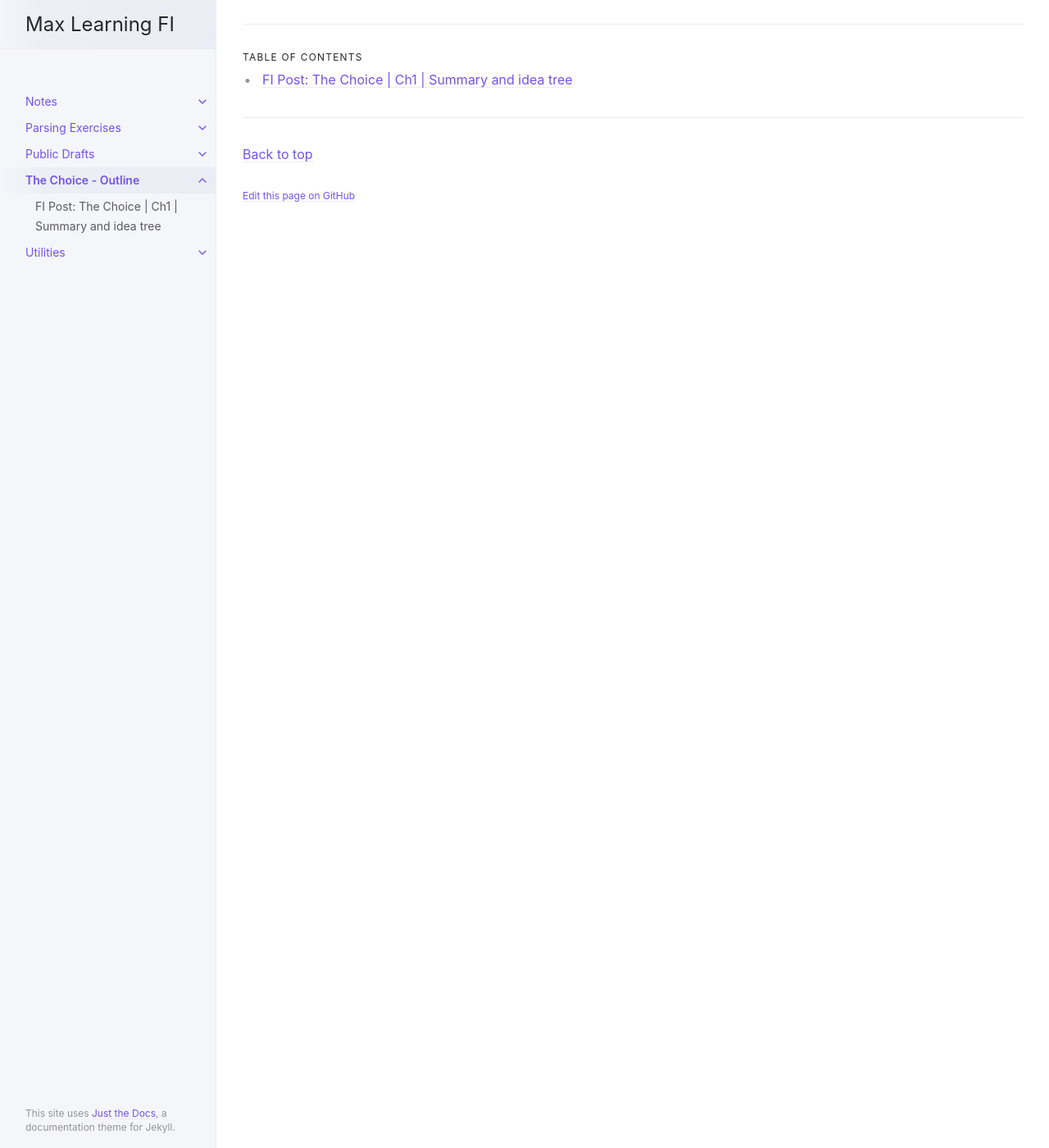
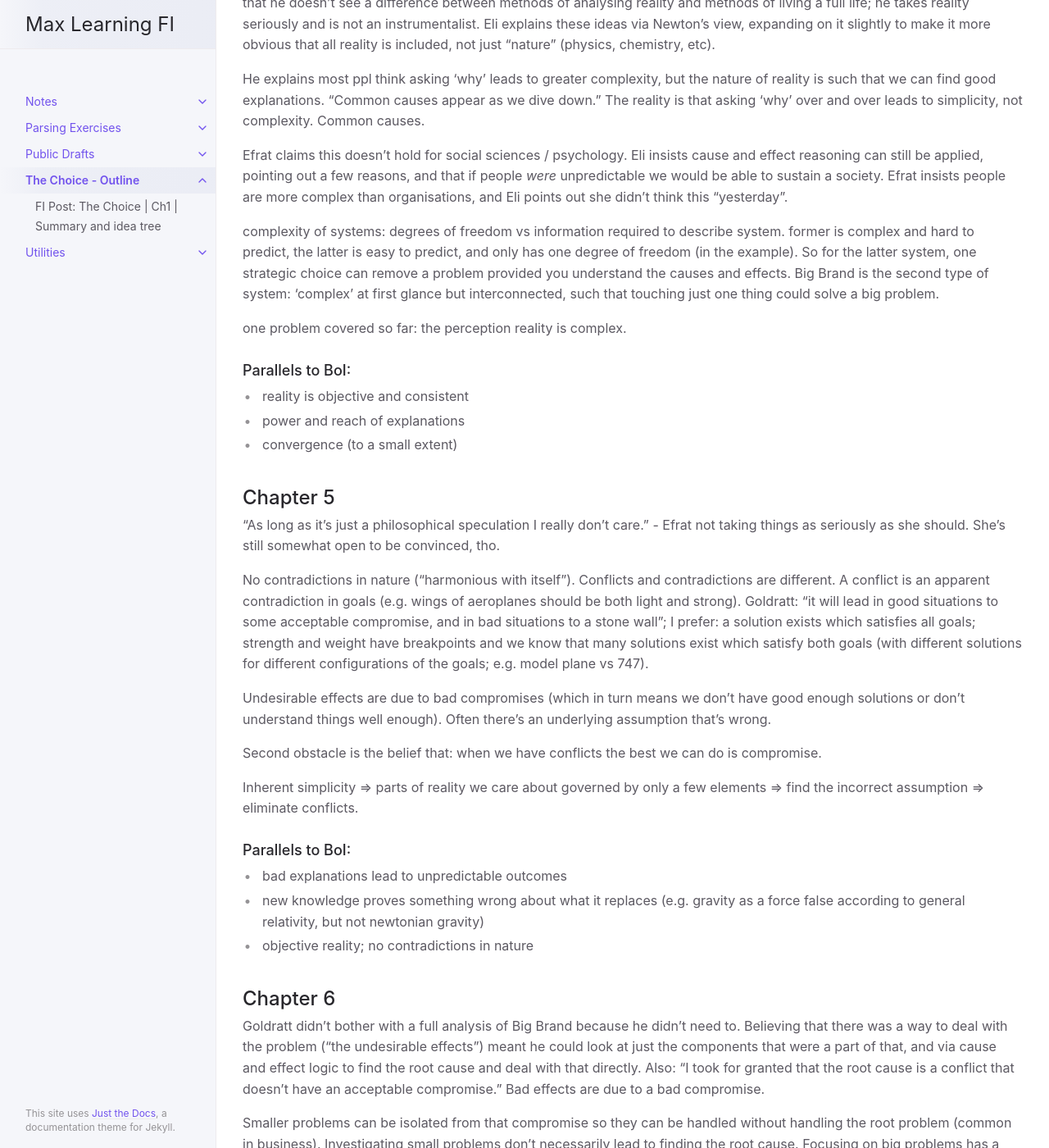
Before and after one commit to curi/fi, a Jekyll site: the page built from docs/books/the-choice/index.md, in a window 1280 px wide and 1400 px high, scrolled down 1907 px. Shown: the whole window at 82% size. Built offline with Jekyll 4.4.1, drawn with Linux system fonts in a browser that asks for light colours; before the commit the page ends 2187 px from its top, so only the background shows below that; some of the changed text lies outside the part shown.

Commit message:
the choice up to ch 6

```diff
--- a/docs/books/the-choice/index.md
+++ b/docs/books/the-choice/index.md
@@ -48,7 +48,12 @@ A side effect of the *typical* way people deal with these problems (where they a
 
 Finally, she concludes a good perception of reality is effective and powerful. The implications of this are not acknowledged at this point, but this is epistemically significant in a way Efrat has not yet realised.
 
-**Parallels to BoI**: elegance in hard-to-vary explanations; theory-laden results (forecast is bad => shortages and surpluses); new knowledge proves some element of existing knowledge wrong ("The more I think about it, the more I'm convinced that I would never say, "Away with using a forecast,""); one's perception of reality impacts and directs one's life.
+### Parallels to BoI:
+
+* elegance in hard-to-vary explanations
+* theory-laden results (forecast is bad => shortages and surpluses)
+* new knowledge proves some element of existing knowledge wrong ('The more I think about it, the more I'm convinced that I would never say, "Away with using a forecast,"')
+* one's perception of reality impacts and directs one's life
 
 ## Chapter 4
 
@@ -56,8 +61,52 @@ Main idea: problems are less complex than people typically assume, we can come u
 
 Eli suggests that the idea of "Inherent Simplicity" has a deeper connection to reality than people usually entertain. Efrat has made this mistake: "I've treated your teaching as a collection of excellent methods. Not as a way to reach a full life." Eli notes that he doesn't see a difference between methods of analysing reality and methods of living a full life; he takes reality seriously and is not an instrumentalist. Eli explains these ideas via Newton's view, expanding on it slightly to make it more obvious that all reality is included, not just "nature" (physics, chemistry, etc).
 
-He explains most ppl think asking 'why' leads to greater complexity, but the nature of reality is such that we can find good explanations.
+He explains most ppl think asking 'why' leads to greater complexity, but the nature of reality is such that we can find good explanations. "Common causes appear as we dive down." The reality is that asking 'why' over and over leads to simplicity, not complexity. Common causes.
 
-Todo: finish
+Efrat claims this doesn't hold for social sciences / psychology. Eli insists cause and effect reasoning can still be applied, pointing out a few reasons, and that if people *were* unpredictable we would be able to sustain a society. Efrat insists people are more complex than organisations, and Eli points out she didn't think this "yesterday".
 
-**Parallels to BoI**: reality is objective and consistent;
+complexity of systems: degrees of freedom vs information required to describe system. former is complex and hard to predict, the latter is easy to predict, and only has one degree of freedom (in the example). So for the latter system, one strategic choice can remove a problem provided you understand the causes and effects. Big Brand is the second type of system: 'complex' at first glance but interconnected, such that touching just one thing could solve a big problem.
+
+one problem covered so far: the perception reality is complex.
+
+### Parallels to BoI:
+
+* reality is objective and consistent
+* power and reach of explanations
+* convergence (to a small extent)
+
+## Chapter 5
+
+"As long as it's just a philosophical speculation I really don't care." - Efrat not taking things as seriously as she should. She's still somewhat open to be convinced, tho.
+
+No contradictions in nature ("harmonious with itself"). Conflicts and contradictions are different. A conflict is an apparent contradiction in goals (e.g. wings of aeroplanes should be both light and strong). Goldratt: "it will lead in good situations to some acceptable compromise, and in bad situations to a stone wall"; I prefer: a solution exists which satisfies all goals; strength and weight have breakpoints and we know that many solutions exist which satisfy both goals (with different solutions for different configurations of the goals; e.g. model plane vs 747).
+
+Undesirable effects are due to bad compromises (which in turn means we don't have good enough solutions or don't understand things well enough). Often there's an underlying assumption that's wrong.
+
+Second obstacle is the belief that: when we have conflicts the best we can do is compromise.
+
+Inherent simplicity => parts of reality we care about governed by only a few elements => find the incorrect assumption => eliminate conflicts.
+
+### Parallels to BoI:
+
+* bad explanations lead to unpredictable outcomes
+* new knowledge proves something wrong about what it replaces (e.g. gravity as a force false according to general relativity, but not newtonian gravity)
+* objective reality; no contradictions in nature
+
+## Chapter 6
+
+Goldratt didn't bother with a full analysis of Big Brand because he didn't need to. Believing that there was a way to deal with the problem ("the undesirable effects") meant he could look at just the components that were a part of that, and via cause and effect logic to find the root cause and deal with that directly. Also: "I took for granted that the root cause is a conflict that doesn't have an acceptable compromise." Bad effects are due to a bad compromise.
+
+Smaller problems can be isolated from that compromise so they can be handled without handling the root problem (common in business). Investigating small problems don't necessarily lead to finding the root cause. Focusing on big problems has a higher return on time/effort.
+
+> Part of the belief in Inherent Simplicity is that any conflict, including root conflicts, can be removed by removing one of the underlying false assumptions.
+
+Efrat asks why Eli kept looking for "better and better solutions", and Eli responds that he didn't, but after changing a deep assumption the situation changes. Looking into the consequences of that change lead to a new 'big picture' and many of the other improvements 'dropped out', as such.
+
+Eli claims an important component is still missing from their conversation thus far.
+
+## Chapter 7
+
+
+
+## Chapter 8
```
Also changed, not shown: docs/notes/index.md (+7 -0 lines).
